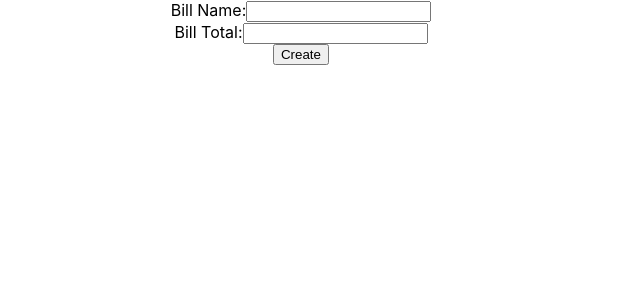
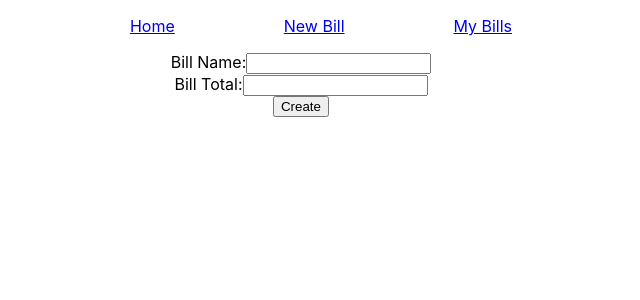
Before and after one commit to dvejmz/billy, a React (Create React App) app: page /new in a window 1280 px wide. Shown: the top 300 px of the page, without its empty margins (339-979 px from the left). Built offline with nearby package versions, Linux system fonts and the light colour scheme.

Commit message:
Add navigation

```diff
--- a/src/App.css
+++ b/src/App.css
@@ -1,38 +1,13 @@
 .App {
+  margin: 0 auto;
+  max-width: 80vh;
   text-align: center;
+  display: flex;
+  flex-direction: column;
 }
 
-.App-logo {
-  height: 40vmin;
-  pointer-events: none;
+.App-nav ul {
+  display: flex;
+  justify-content: space-evenly;
+  list-style: none;
 }
-
-@media (prefers-reduced-motion: no-preference) {
-  .App-logo {
-    animation: App-logo-spin infinite 20s linear;
-  }
-}
-
-.App-header {
-  background-color: #282c34;
-  min-height: 100vh;
-  display: flex;
-  flex-direction: column;
-  align-items: center;
-  justify-content: center;
-  font-size: calc(10px + 2vmin);
-  color: white;
-}
-
-.App-link {
-  color: #61dafb;
-}
-
-@keyframes App-logo-spin {
-  from {
-    transform: rotate(0deg);
-  }
-  to {
-    transform: rotate(360deg);
-  }
-}
--- a/src/App.tsx
+++ /dev/null
@@ -1,36 +0,0 @@
-import React from 'react';
-import './App.css';
-import {
-  createBrowserRouter,
-  RouterProvider
-} from 'react-router-dom';
-
-import Home from './containers/Home';
-import Bills from './containers/Bills';
-import NewBill from './containers/NewBill';
-
-const router = createBrowserRouter([
-  {
-    path: '/',
-    element: <Home />,
-  },
-  {
-    path: '/bills',
-    element: <Bills />
-  },
-  {
-    path: '/new',
-    element: <NewBill />
-  }
-])
-
-
-function App() {
-  return (
-    <div className="App">
-      <RouterProvider router={router} />
-    </div>
-  );
-}
-
-export default App;
--- a/src/containers/Root.tsx
+++ b/src/containers/Root.tsx
@@ -1,9 +1,18 @@
 import React from 'react';
+import { Outlet, Link } from 'react-router-dom';
+import '../App.css';
 
 function Home() {
   return (
-    <div>
-      <h1>Home Page</h1>
+    <div className="App">
+      <nav className="App-nav">
+        <ul>
+          <li><Link to={`/`}>Home</Link></li>
+          <li><Link to={`/new`}>New Bill</Link></li>
+          <li><Link to={`/bills`}>My Bills</Link></li>
+        </ul>
+      </nav>
+      <Outlet />
     </div>
   );
 }
--- a/src/index.tsx
+++ b/src/index.tsx
@@ -1,15 +1,38 @@
 import React from 'react';
 import ReactDOM from 'react-dom/client';
 import './index.css';
-import App from './App';
+import Root from './containers/Root';
+import Bills from './containers/Bills';
+import NewBill from './containers/NewBill';
 import reportWebVitals from './reportWebVitals';
+import {
+  createBrowserRouter,
+  RouterProvider,
+} from 'react-router-dom';
+
+const router = createBrowserRouter([
+  {
+    path: '/',
+    element: <Root />,
+    children: [
+      {
+        path: '/bills',
+        element: <Bills />
+      },
+      {
+        path: '/new',
+        element: <NewBill />
+      }
+    ]
+  },
+]);
 
 const root = ReactDOM.createRoot(
   document.getElementById('root') as HTMLElement
 );
 root.render(
   <React.StrictMode>
-    <App />
+    <RouterProvider router={router} />
   </React.StrictMode>
 );
 
```
Also changed, not shown: 2 other files (tests, documents, lock files or other folders).
